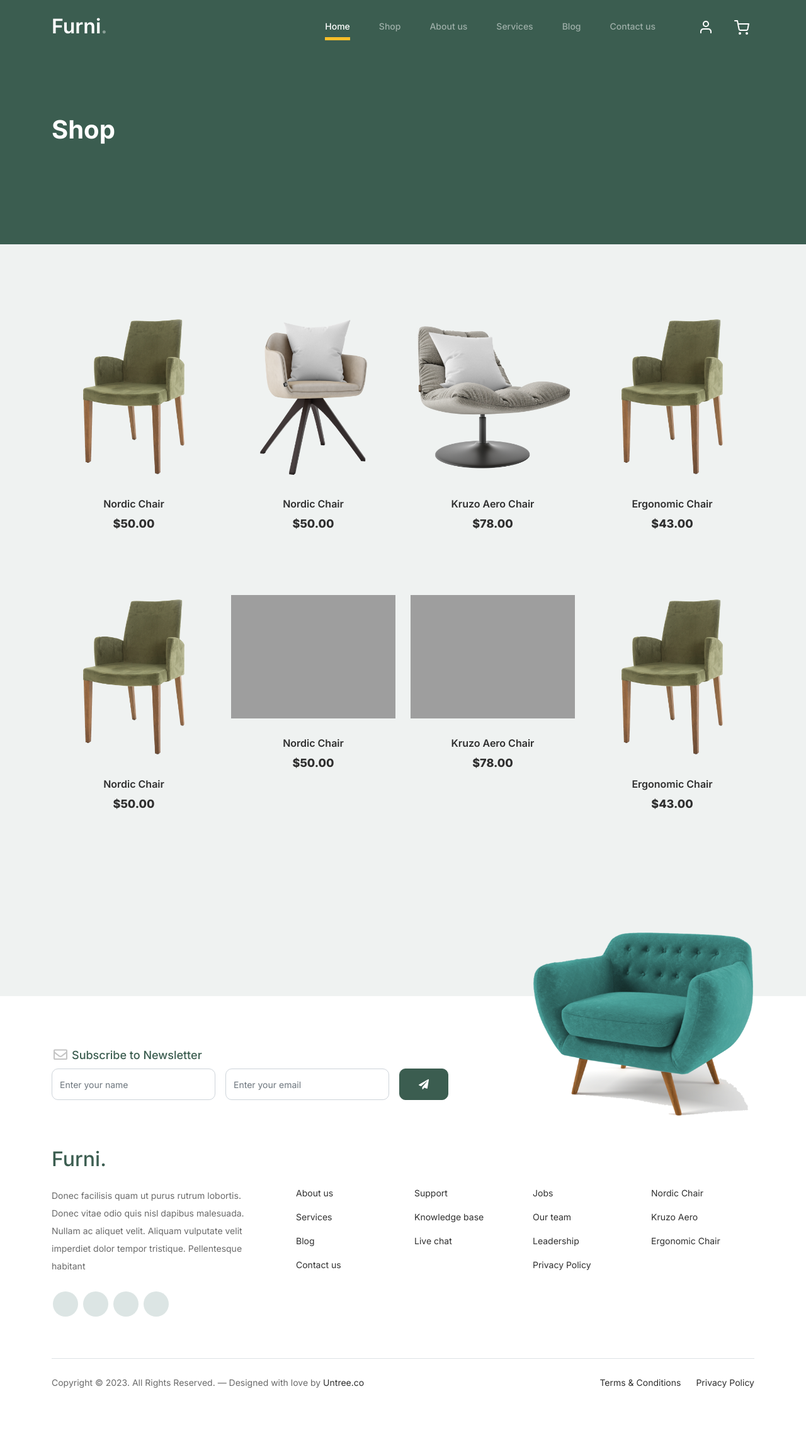
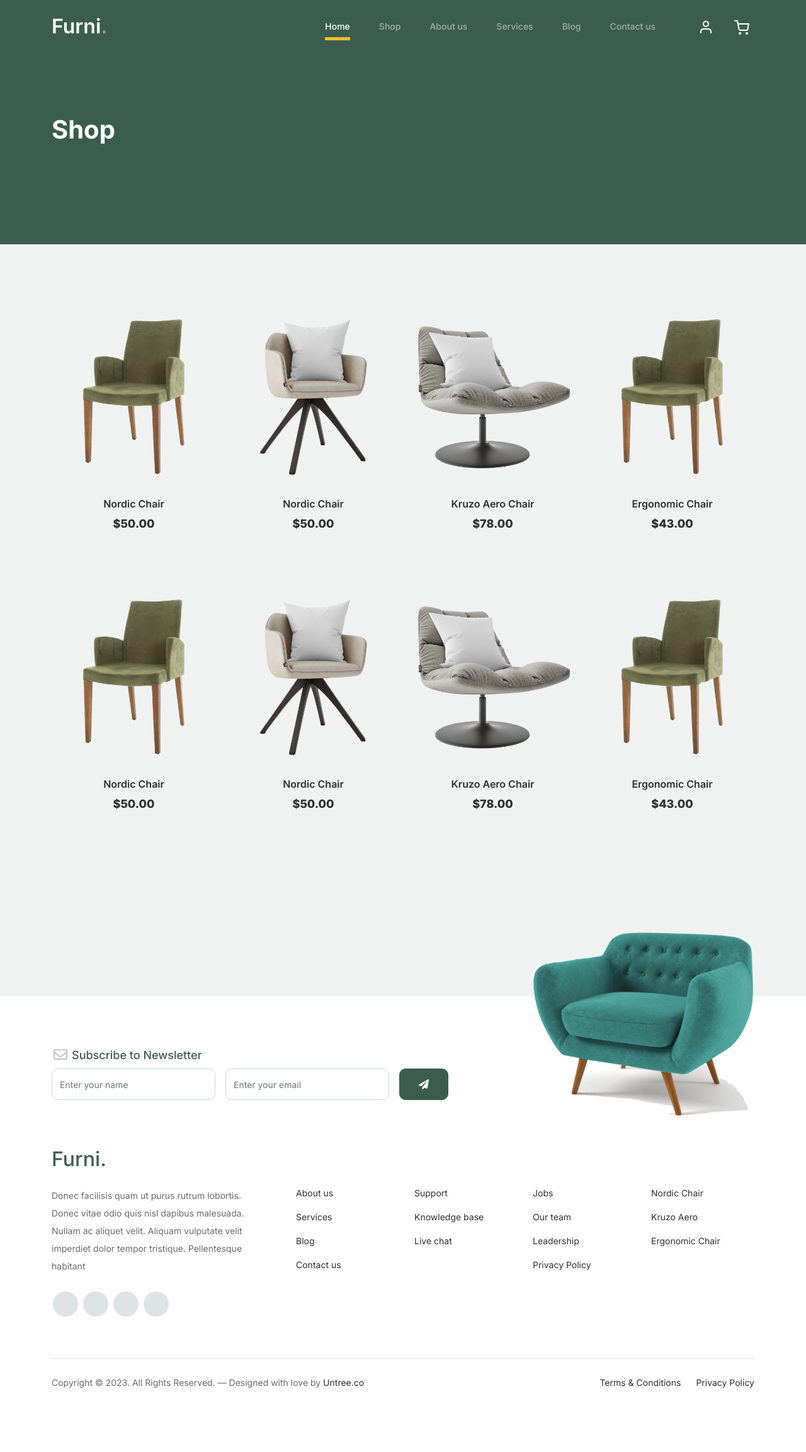
Before and after one commit to nonu0/ecommerce-website, a Django app: template website/templates/shop.html in a window 1280 px wide. Shown: the whole page at 63% size. Run offline with Django 4.2, Linux system fonts and the light colour scheme; the template is opened without the code that fills it, so the values that code supplies are empty; some libraries are stand-ins or nearby versions; grey boxes are pictures that could not be loaded.

Commit message:
procfile

```diff
--- a/website/templates/shop.html
+++ b/website/templates/shop.html
@@ -98,7 +98,7 @@
 					<!-- Start Column 2 -->
 					<div class="col-12 col-md-4 col-lg-3 mb-5">
 						<a class="product-item" href="{% url 'website:shop' %}">
-							<img src="images/product-1.png' %}" class="img-fluid product-thumbnail">
+							<img src="{% static 'images/product-1.png' %}" class="img-fluid product-thumbnail">
 							<h3 class="product-title">Nordic Chair</h3>
 							<strong class="product-price">$50.00</strong>
 
@@ -112,12 +112,12 @@
 					<!-- Start Column 3 -->
 					<div class="col-12 col-md-4 col-lg-3 mb-5">
 						<a class="product-item" href="{% url 'website:shop' %}">
-							<img src="images/product-2.png' %}" class="img-fluid product-thumbnail">
+							<img src="{% static 'images/product-2.png' %}" class="img-fluid product-thumbnail">
 							<h3 class="product-title">Kruzo Aero Chair</h3>
 							<strong class="product-price">$78.00</strong>
 
 							<span class="icon-cross">
-								<img src="images/cross.svg' %}" class="img-fluid">
+								<img src="{% static 'images/cross.svg' %}" class="img-fluid">
 							</span>
 						</a>
 					</div>
```
Also changed, not shown: runtime.txt (added), 1 other file.
